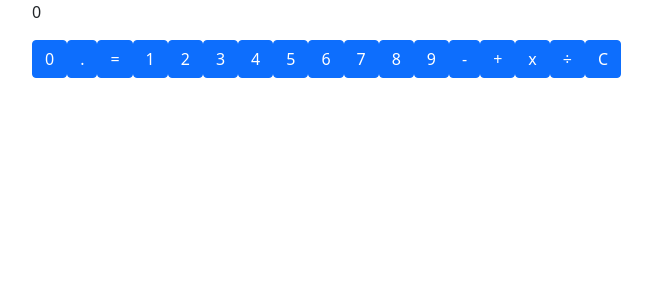
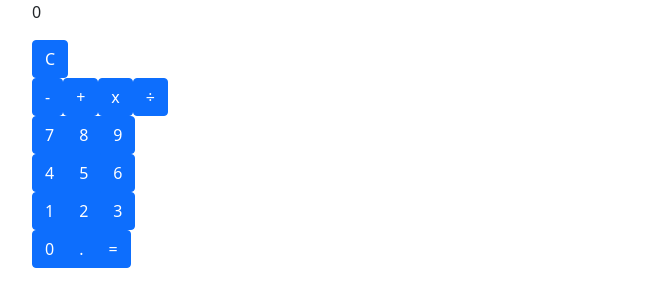
Before and after one commit to MHolt193/javascript-calculator, a React (Create React App) app: page / in a window 1280 px wide. Shown: the top 306 px of the page, without its empty margins (50-702 px from the left). Built offline with nearby package versions, Linux system fonts and the light colour scheme.

Commit message:
making logic work mostly as intended

```diff
--- a/public/index.html
+++ b/public/index.html
@@ -21,6 +21,8 @@
       work correctly both with client-side routing and a non-root public URL.
       Learn how to configure a non-root public URL by running `npm run build`.
     -->
+    <link href="https://cdn.jsdelivr.net/npm/bootstrap@5.0.2/dist/css/bootstrap.min.css" rel="stylesheet" integrity="sha384-EVSTQN3/azprG1Anm3QDgpJLIm9Nao0Yz1ztcQTwFspd3yD65VohhpuuCOmLASjC" crossorigin="anonymous">
+
     <title>Calculator</title>
   </head>
   <body>
--- a/src/Components/Calculator.js
+++ b/src/Components/Calculator.js
@@ -11,20 +11,15 @@ class Calculator extends React.Component {
       num1: "0",
       operator: "",
       num2: "0",
-      total: 0,
     };
     this.clearHandler = this.clearHandler.bind(this);
     this.numClickHandler = this.numClickHandler.bind(this);
     this.operatorClickHandler = this.operatorClickHandler.bind(this);
     this.equalsHandler = this.equalsHandler.bind(this);
-    this.clickEqualsHandler = this.clickEqualsHandler.bind(this);
     this.decimalHandler = this.decimalHandler.bind(this);
-    // this.subtractClickHandler = this.subtractClickHandler.bind(this);
+    this.subtractClickHandler = this.subtractClickHandler.bind(this);
   }
 
-  /* keypressHandler = () =>{
-
-    }*/
   numClickHandler = (event) => {
     if (this.state.display === "0") {
       this.setState({
@@ -35,6 +30,16 @@ class Calculator extends React.Component {
       this.setState({
         display: this.state.display + event.target.innerText,
         num1: this.state.num1 + event.target.innerText,
+      });
+    } else if (
+      this.state.operator !== "" &&
+      this.state.operator !== "-" &&
+      this.state.display.charAt(this.state.display.length - 1) === "-" &&
+      this.state.num2 === "0"
+    ) {
+      this.setState({
+        display: this.state.display + event.target.innerText,
+        num2: "-" + event.target.innerText,
       });
     } else if (this.state.operator !== "" && this.state.num2 === "0") {
       this.setState({
@@ -54,7 +59,12 @@ class Calculator extends React.Component {
         display: this.state.display + event.target.innerText,
         operator: event.target.innerText,
       });
-    } else if (this.state.operator !== "") {
+    } else if (this.state.operator !== "" && this.state.num2 === "0") {
+      this.setState({
+        display: this.state.display + event.target.innerText,
+        operator: event.target.innerText,
+      });
+    } else if (this.state.operator !== "" && this.state.num2 !== "0") {
       this.equalsHandler();
       this.setState({
         display: this.state.display + event.target.innerText,
@@ -62,26 +72,43 @@ class Calculator extends React.Component {
       });
     }
   };
-  /*subtractClickHandler = (event) => {
-    if (this.state.operator === "") {
-      this.setState({
+  subtractClickHandler = (event) => {
+    let isNum = /[0-9]/;
+    this.setState(
+      {
         display: this.state.display + event.target.innerText,
-        operator: event.target.innerText,
-      });
-    } else if (this.state.operator !== "" && event.target.innerText === "-") {
-      this.setState((prevState) => ({
-        display: this.state.display + event.target.innerText,
-        num2: event.target.innerText + prevState.num2,
-      }));
-    }
-    //using this along with operator brings me to 14/16 tests passed.
-  }; */
+      },
+      () => {
+        if (this.state.operator === "") {
+          this.setState({
+            display: this.state.display,
+            operator: event.target.innerText,
+          });
+        } else if (
+          this.state.operator !== "" &&
+          isNum.test(
+            this.state.display.charAt(this.state.display.length - 2)
+          ) === true
+        ) {
+          this.equalsHandler();
+          this.setState({
+            display: this.state.display,
+            operator: event.target.innerText,
+          });
+        } else if (isNum.test(this.state.display.length - 2) === false) {
+          this.setState({
+            display: this.state.display,
+            operator: this.state.operator,
+          });
+        }
+      }
+    );
+  };
 
   equalsHandler = () => {
     if (this.state.operator === "-") {
       let total = parseFloat(this.state.num1) - parseFloat(this.state.num2);
       this.setState({
-        total: total,
         display: total.toString(),
         num1: total.toString(),
         num2: "0",
@@ -90,7 +117,6 @@ class Calculator extends React.Component {
     } else if (this.state.operator === "+") {
       let total = parseFloat(this.state.num1) + parseFloat(this.state.num2);
       this.setState({
-        total: total,
         display: total.toString(),
         num1: total.toString(),
         num2: "0",
@@ -99,7 +125,6 @@ class Calculator extends React.Component {
     } else if (this.state.operator === "x") {
       let total = parseFloat(this.state.num1) * parseFloat(this.state.num2);
       this.setState({
-        total: total,
         display: total.toString(),
         num1: total.toString(),
         num2: "0",
@@ -108,7 +133,6 @@ class Calculator extends React.Component {
     } else if (this.state.operator === "÷") {
       let total = parseFloat(this.state.num1) / parseFloat(this.state.num2);
       this.setState({
-        total: total,
         display: total.toString(),
         num1: total.toString(),
         num2: "0",
@@ -116,16 +140,12 @@ class Calculator extends React.Component {
       });
     }
   };
-  clickEqualsHandler = () => {
-    this.equalsHandler();
-  };
   clearHandler = () => {
     this.setState({
       display: "0",
       operator: "",
       num1: "0",
       num2: "0",
-      total: 0,
     });
   };
   decimalHandler = (event) => {
@@ -170,8 +190,9 @@ class Calculator extends React.Component {
           clearHandler={this.clearHandler}
           numClickHandler={this.numClickHandler}
           operatorClickHandler={this.operatorClickHandler}
-          clickEqualsHandler={this.clickEqualsHandler}
+          clickEqualsHandler={this.equalsHandler}
           decimalHandler={this.decimalHandler}
+          subtractClickHandler={this.subtractClickHandler}
         />
       </Container>
     );
--- a/src/Components/Keypad.js
+++ b/src/Components/Keypad.js
@@ -1,48 +1,22 @@
+import { ButtonGroup } from "react-bootstrap";
 import Button from "react-bootstrap/Button";
+import Row from "react-bootstrap/Row";
+import Col from "react-bootstrap/Col";
 
 const Keypad = (props) => {
   return (
     <div>
-      <Button variant="primary" id="zero" onClick={props.numClickHandler}>
-        0
-      </Button>
-      <Button variant="primary" id="decimal" onClick={props.decimalHandler}>
-        .
-      </Button>
-      <Button variant="primary" id="equals" onClick={props.clickEqualsHandler}>
-        =
-      </Button>
-      <Button variant="primary" id="one" onClick={props.numClickHandler}>
-        1
-      </Button>
-      <Button variant="primary" id="two" onClick={props.numClickHandler}>
-        2
-      </Button>
-      <Button variant="primary" id="three" onClick={props.numClickHandler}>
-        3
-      </Button>
-      <Button variant="primary" id="four" onClick={props.numClickHandler}>
-        4
-      </Button>
-      <Button variant="primary" id="five" onClick={props.numClickHandler}>
-        5
-      </Button>
-      <Button variant="primary" id="six" onClick={props.numClickHandler}>
-        6
-      </Button>
-      <Button variant="primary" id="seven" onClick={props.numClickHandler}>
-        7
-      </Button>
-      <Button variant="primary" id="eight" onClick={props.numClickHandler}>
-        8
-      </Button>
-      <Button variant="primary" id="nine" onClick={props.numClickHandler}>
-        9
-      </Button>
+      <Row>
+        <Col>
+          <Button variant="primary" id="clear" onClick={props.clearHandler}>
+            C
+          </Button>
+        </Col>
+      </Row>
       <Button
         variant="primary"
         id="subtract"
-        onClick={props.operatorClickHandler}
+        onClick={props.subtractClickHandler}
       >
         -
       </Button>
@@ -63,9 +37,86 @@ const Keypad = (props) => {
       >
         &#247;
       </Button>
-      <Button variant="primary" id="clear" onClick={props.clearHandler}>
-        C
-      </Button>
+      <Row>
+        <Col>
+          <ButtonGroup>
+            <Button
+              variant="primary"
+              id="seven"
+              onClick={props.numClickHandler}
+            >
+              7
+            </Button>
+            <Button
+              variant="primary"
+              id="eight"
+              onClick={props.numClickHandler}
+            >
+              8
+            </Button>
+            <Button variant="primary" id="nine" onClick={props.numClickHandler}>
+              9
+            </Button>
+          </ButtonGroup>
+        </Col>
+      </Row>
+      <Row>
+        <Col>
+          <ButtonGroup>
+            <Button variant="primary" id="four" onClick={props.numClickHandler}>
+              4
+            </Button>
+            <Button variant="primary" id="five" onClick={props.numClickHandler}>
+              5
+            </Button>
+            <Button variant="primary" id="six" onClick={props.numClickHandler}>
+              6
+            </Button>
+          </ButtonGroup>
+        </Col>
+      </Row>
+      <Row>
+        <Col>
+          <ButtonGroup>
+            <Button variant="primary" id="one" onClick={props.numClickHandler}>
+              1
+            </Button>
+            <Button variant="primary" id="two" onClick={props.numClickHandler}>
+              2
+            </Button>
+            <Button
+              variant="primary"
+              id="three"
+              onClick={props.numClickHandler}
+            >
+              3
+            </Button>
+          </ButtonGroup>
+        </Col>
+      </Row>
+      <Row>
+        <Col>
+          <ButtonGroup>
+            <Button variant="primary" id="zero" onClick={props.numClickHandler}>
+              0
+            </Button>
+            <Button
+              variant="primary"
+              id="decimal"
+              onClick={props.decimalHandler}
+            >
+              .
+            </Button>
+            <Button
+              variant="primary"
+              id="equals"
+              onClick={props.clickEqualsHandler}
+            >
+              =
+            </Button>
+          </ButtonGroup>
+        </Col>
+      </Row>
     </div>
   );
 };
```
